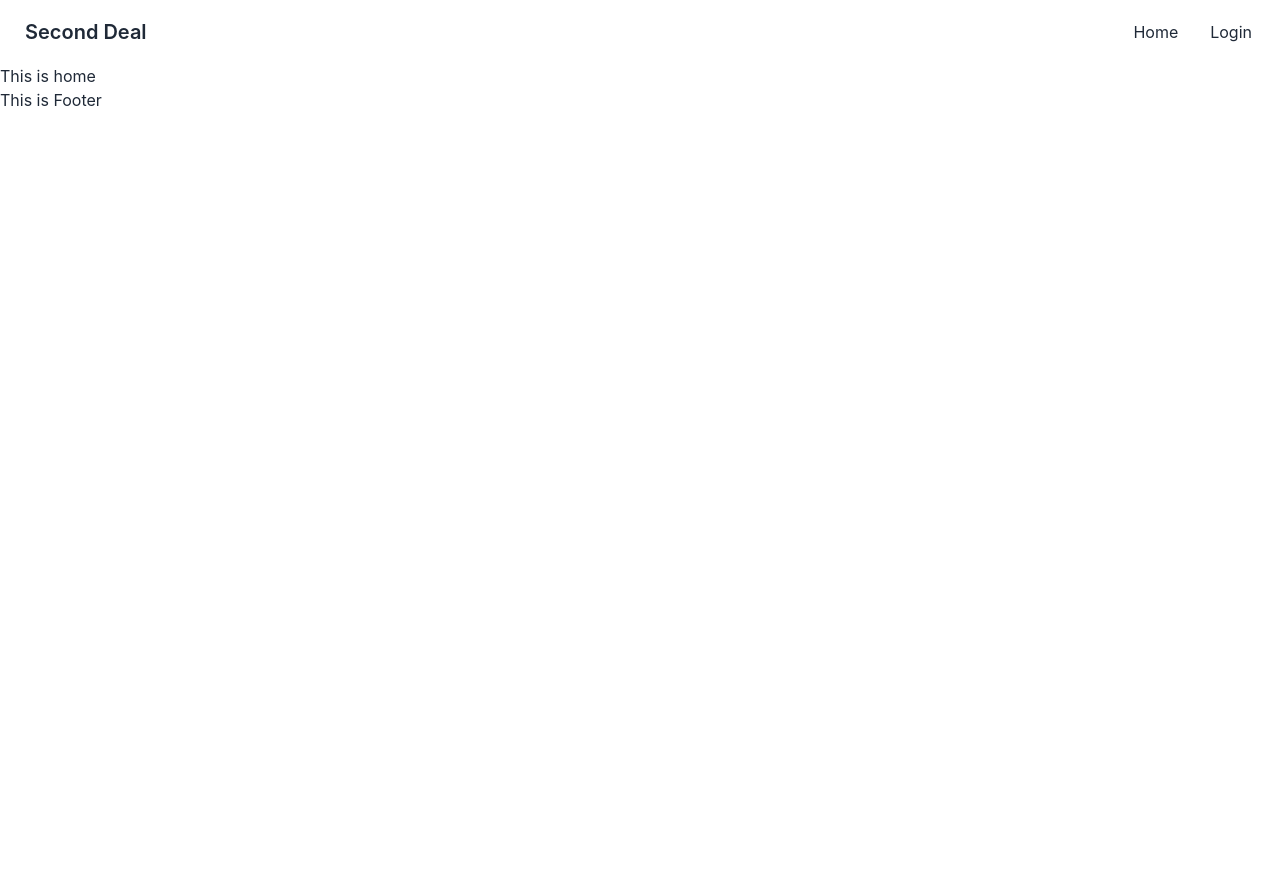
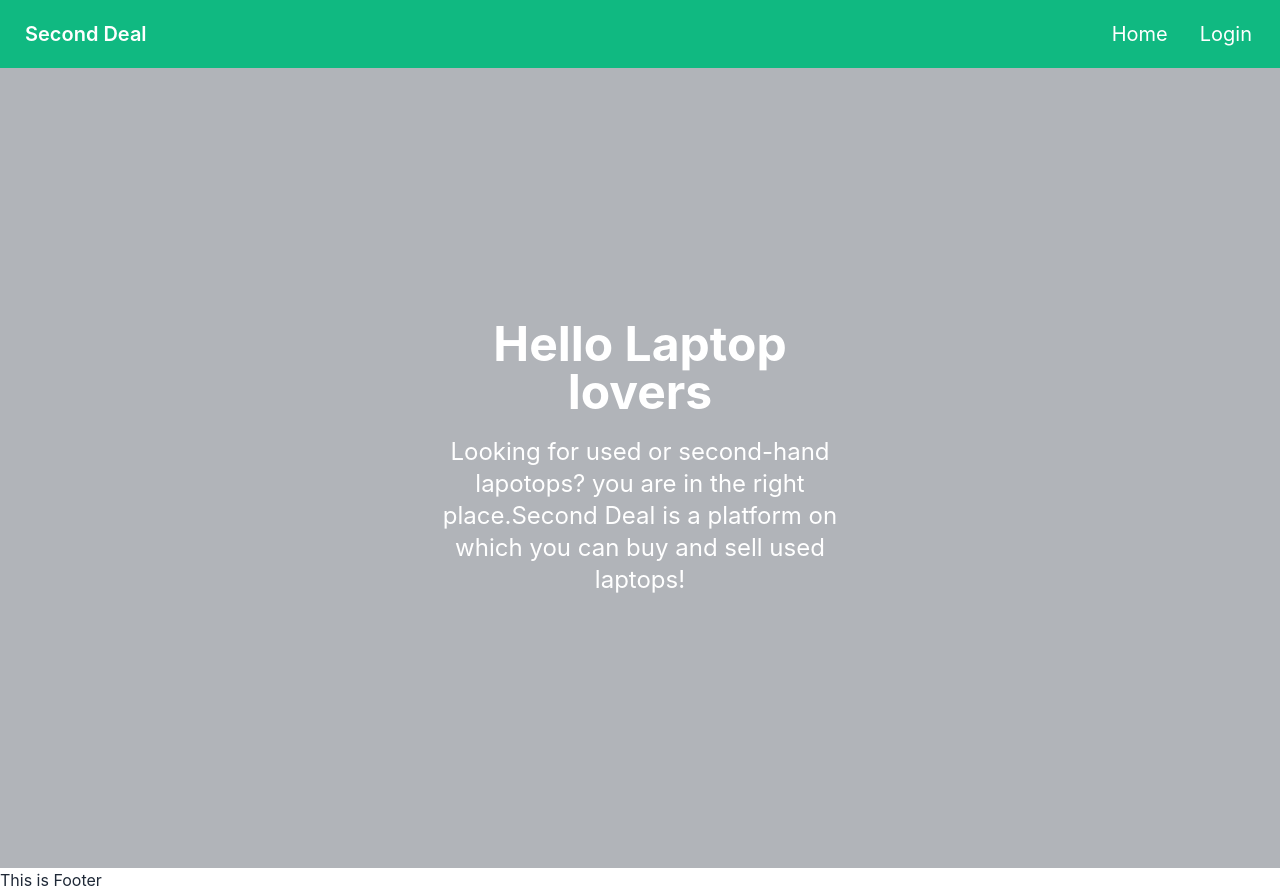
Before and after one commit to mamun102076/second-deal-client, a React (Create React App) app: page / in a window 1280 px wide. Before the commit the page ends 800 px from the top, so only its background shows below. Built offline with nearby package versions, Linux system fonts and the light colour scheme.

Commit message:
added home page banner

```diff
--- /dev/null
+++ b/src/Pages/Home/Banner/Banner.js
@@ -0,0 +1,19 @@
+import React from 'react';
+
+const Banner = () => {
+    return (
+        <div>
+            <div className="hero min-h-screen" style={{ backgroundImage: `url("https://media1.moneywise.com/cdn-cgi/image/fit=cover,g=left,width=756,height=336,f=auto,quality=80/a/13004/the-best-time-to-buy-a-laptop-in-2020_hero_1800x800_v20200920104450.jpg")` }}>
+                <div className="hero-overlay bg-opacity-40"></div>
+                <div className="hero-content text-center text-neutral-content">
+                    <div className="max-w-md">
+                        <h1 className="mb-5 text-5xl font-bold">Hello Laptop lovers</h1>
+                        <p className="mb-5 text-2xl">Looking for used or second-hand lapotops? you are in the right place.Second Deal is a platform on which you can buy and sell used laptops!</p>
+                    </div>
+                </div>
+            </div>
+        </div>
+    );
+};
+
+export default Banner;
--- a/src/Pages/Home/Home.js
+++ b/src/Pages/Home/Home/Home.js
@@ -1,9 +1,10 @@
 import React from 'react';
+import Banner from '../Banner/Banner';
 
 const Home = () => {
     return (
         <div>
-            <h1>This is home</h1>
+            <Banner></Banner>
         </div>
     );
 };
--- a/src/Pages/Shared/NavBar/NavBar.js
+++ b/src/Pages/Shared/NavBar/NavBar.js
@@ -3,8 +3,8 @@ import { Link } from 'react-router-dom';
 
 const NavBar = () => {
     return (
-        <div className='max-w-7xl mx-auto'>
-            <div className="navbar bg-base-100">
+        <div className='bg-emerald-500'>
+            <div className="navbar max-w-7xl mx-auto text-white text-xl">
                 <div className="flex-1">
                     <Link className="btn btn-ghost normal-case text-xl">Second Deal</Link>
                 </div>
--- a/src/Routes/Routes/Routes.js
+++ b/src/Routes/Routes/Routes.js
@@ -1,7 +1,7 @@
 import React from 'react';
 import { createBrowserRouter } from 'react-router-dom';
 import Main from '../../Layout/Main';
-import Home from '../../Pages/Home/Home';
+import Home from '../../Pages/Home/Home/Home';
 
 
 const router = createBrowserRouter([
```
